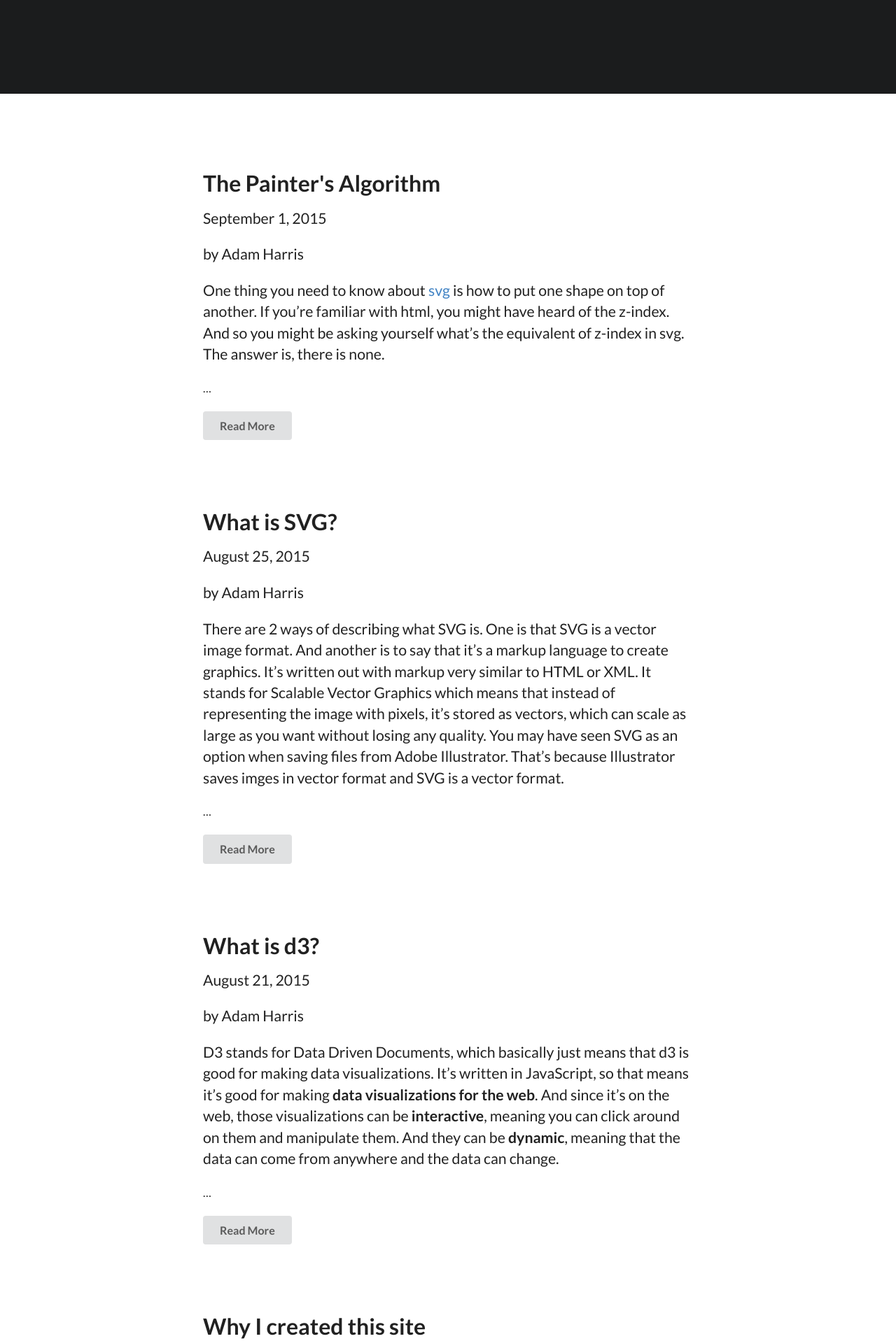
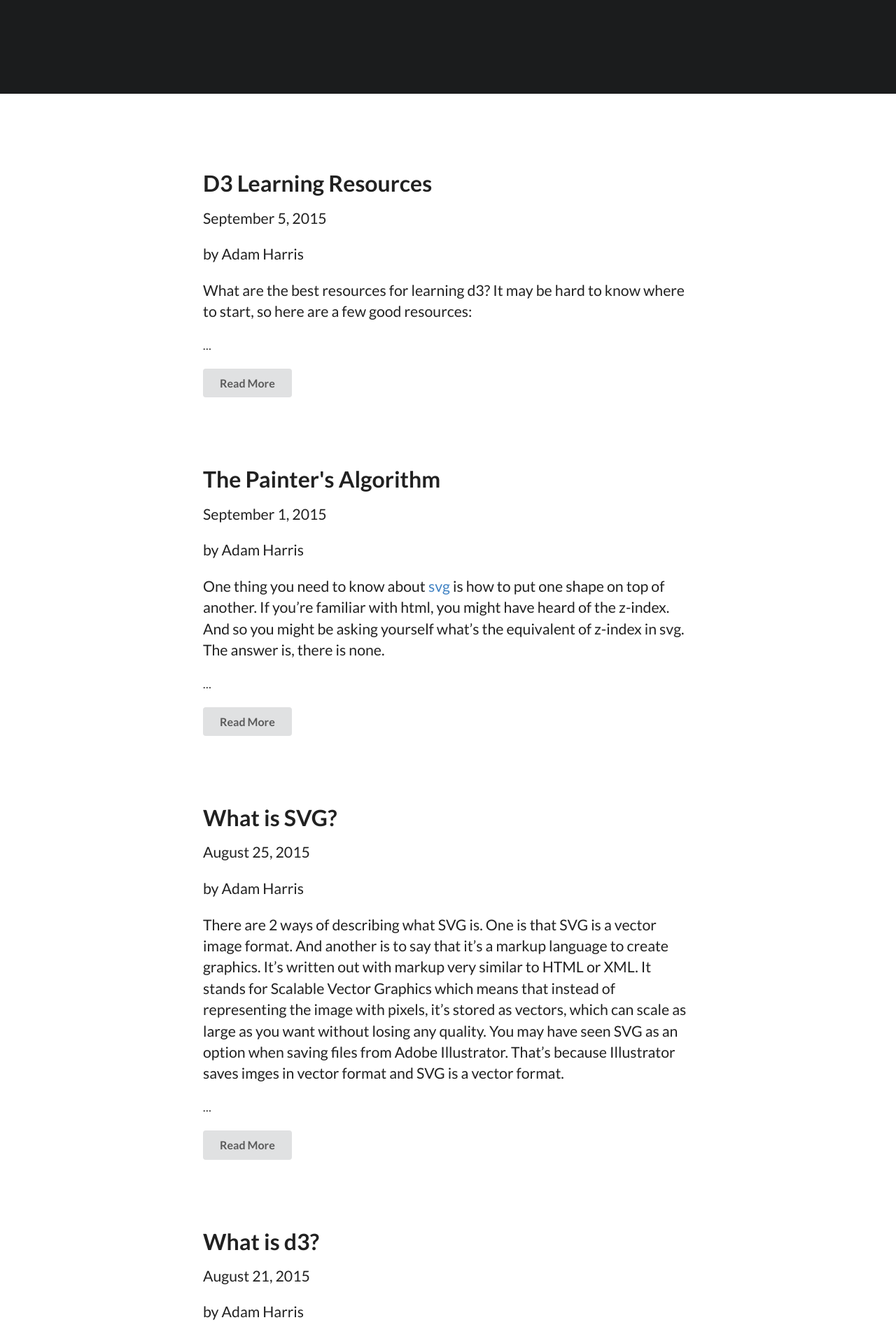
Before and after one commit to agarrharr/d3formeremortals, a Jekyll site: the page built from index.html, in a window 1280 px wide. Shown: the part 566-2483 px from the top of the page at 70% size. Built offline with Jekyll 4.4.1, drawn with Linux system fonts in a browser that asks for light colours; the list of posts is cut into pages by our own code; some of the changed lines change nothing that is shown.

Commit message:
Add new post about learning resources

```diff
--- /dev/null
+++ b/_posts/2015-09-05-d3-learning-resources.md
@@ -0,0 +1,30 @@
+---
+title: D3 Learning Resources
+author: Adam Harris
+---
+
+What are the best resources for learning d3? It may be hard to know where to start, so here are a few good resources:
+
+* [Interactive Data Visualization for the Web by Scott Murray](http://chimera.labs.oreilly.com/books/1230000000345/index.html)
+
+   This is a great book that is even easy for beginners to follow. If you're more advanced, you can skip the first 4 chapters, although you might want to read the part about SVG in chapter 3. Chapter 1 is an introduction to visualizations, chapter 2 is an introduction to d3, chapter 3 is an introduction to HTML, CSS, JavaScript, and SVG, and then chapter 4 is how to get set up.
+
+* [The D3 Wiki](https://github.com/mbostock/d3/wiki)
+
+   The wiki contains information about every part of d3, and it can be a bit overwhelming to navigate, and to understand. The search box on the right will only search by page name, so I recommend going to the [API Reference](https://github.com/mbostock/d3/wiki/API-Reference), which references the entire API and using Find (Ctrl-f or Cmd-f) to search for functions.
+
+* [Examples by Mike Bostockk](http://bl.ocks.org/mbostock)
+
+   Mike Bostock's has an enormous amount of d3 examples. Mike Bostock is the main developer of d3 and he is constantly putting up new examples of interesting things you can do with d3.
+
+* [bl.ocksplorer.org](http://bl.ocksplorer.org/)
+
+   Blocksplorer is a site where you can search bl.ocks.org examples based on specific d3 functions. This is a great way to find examples of a specific function that you may not understand how to use or what it's useful for.
+
+* [Course on D3.js on teamtreehouse.com](http://teamtreehouse.com/library/d3js)
+
+   I haven't tried this course in particular, but I know that team treehouse is a great site for learning coding. It's a very engaging and fun site.
+
+* [Course on D3.js on lynda.com](http://www.lynda.com/D3js-tutorials/Data-Visualization-D3js/162449-2.html)
+
+   Lynda.com is similar to teamtreehouse.com except that it doesn't have quizes or online challenges, but this means that you can skip around and watch the videos that interest you. They also provide code examples that you can download if you want to follow along.
--- a/assets/css/styles.css
+++ b/assets/css/styles.css
@@ -5,3 +5,7 @@ h3 a:hover {
    color: rgba(0, 0, 0, 0.87);
    text-decoration: underline;
 }
+
+li {
+   margin-top: 1em;
+}
```
